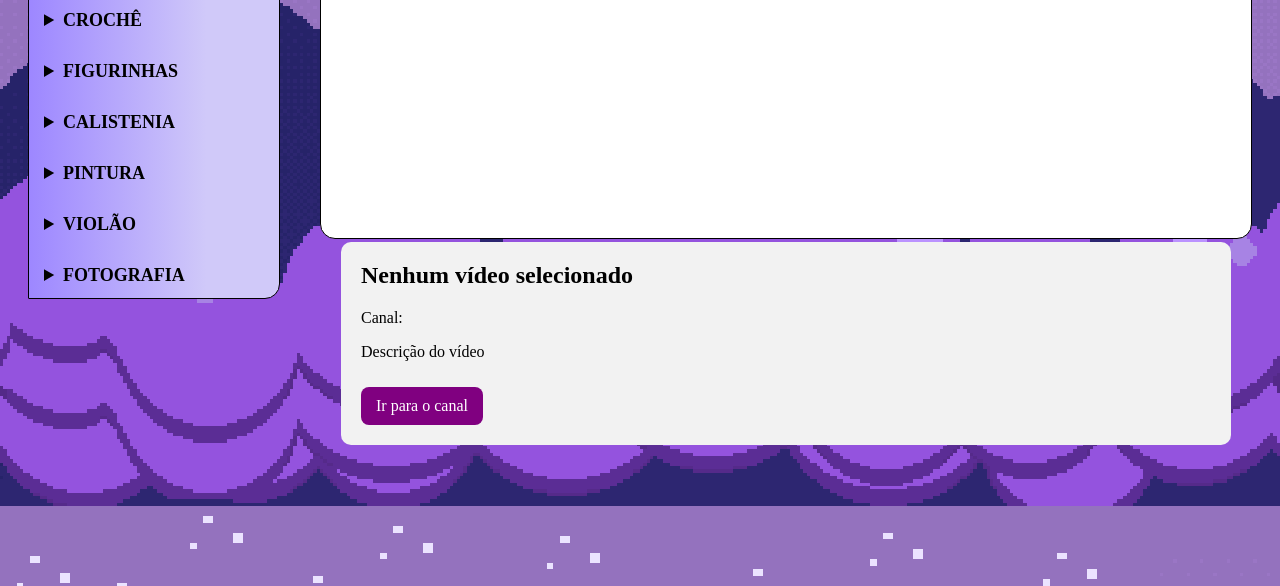
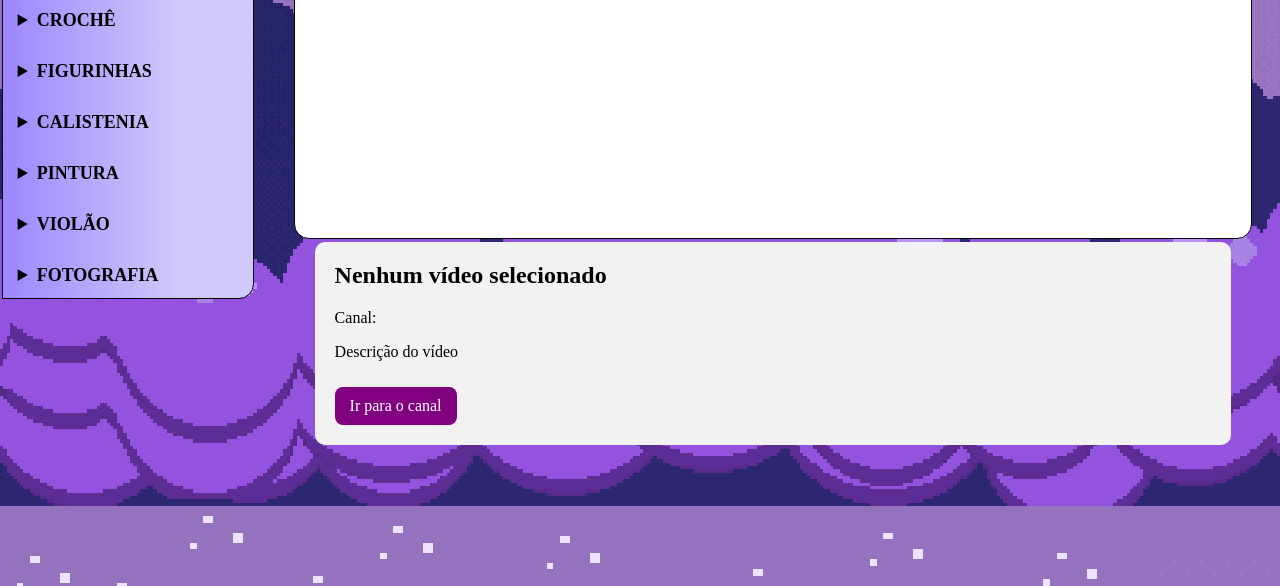
Before and after one commit to gAbriel375444/projeto-mudiciplinar, a plain HTML site: page hobbys.html in a window 1280 px wide. Shown: the part 214-800 px from the top of the page. Drawn offline with Linux system fonts and the light colour scheme.

Commit message:
posição do menu

```diff
--- a/hobbies_style.css
+++ b/hobbies_style.css
@@ -76,6 +76,7 @@
     rgba(157,135,255,1) 100%); */
 
     margin-top: -5vh;
+    margin-left: -3.3vh;
     width: 250px;
     height: 350px;
     border: 1px solid black;
```
